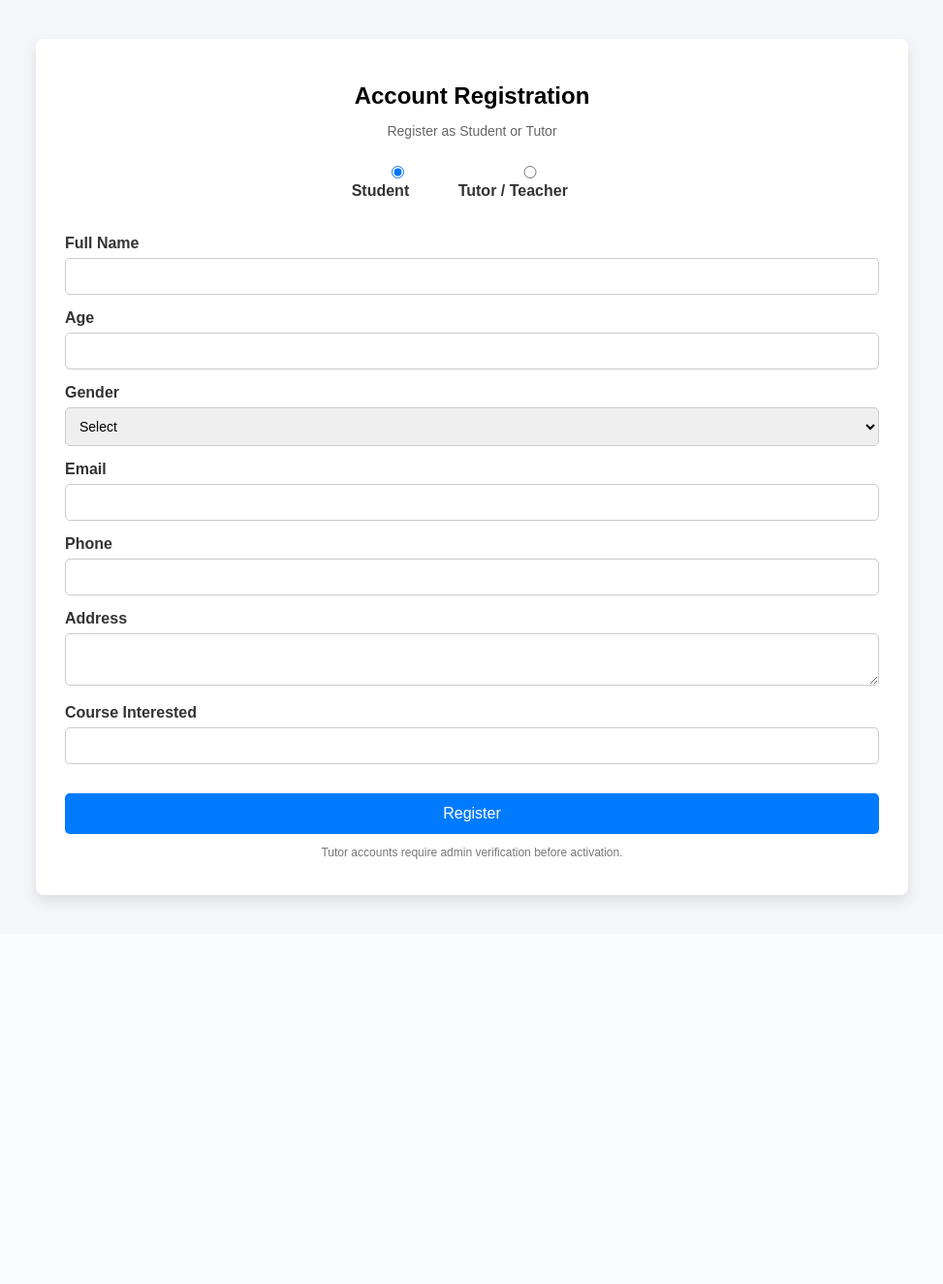
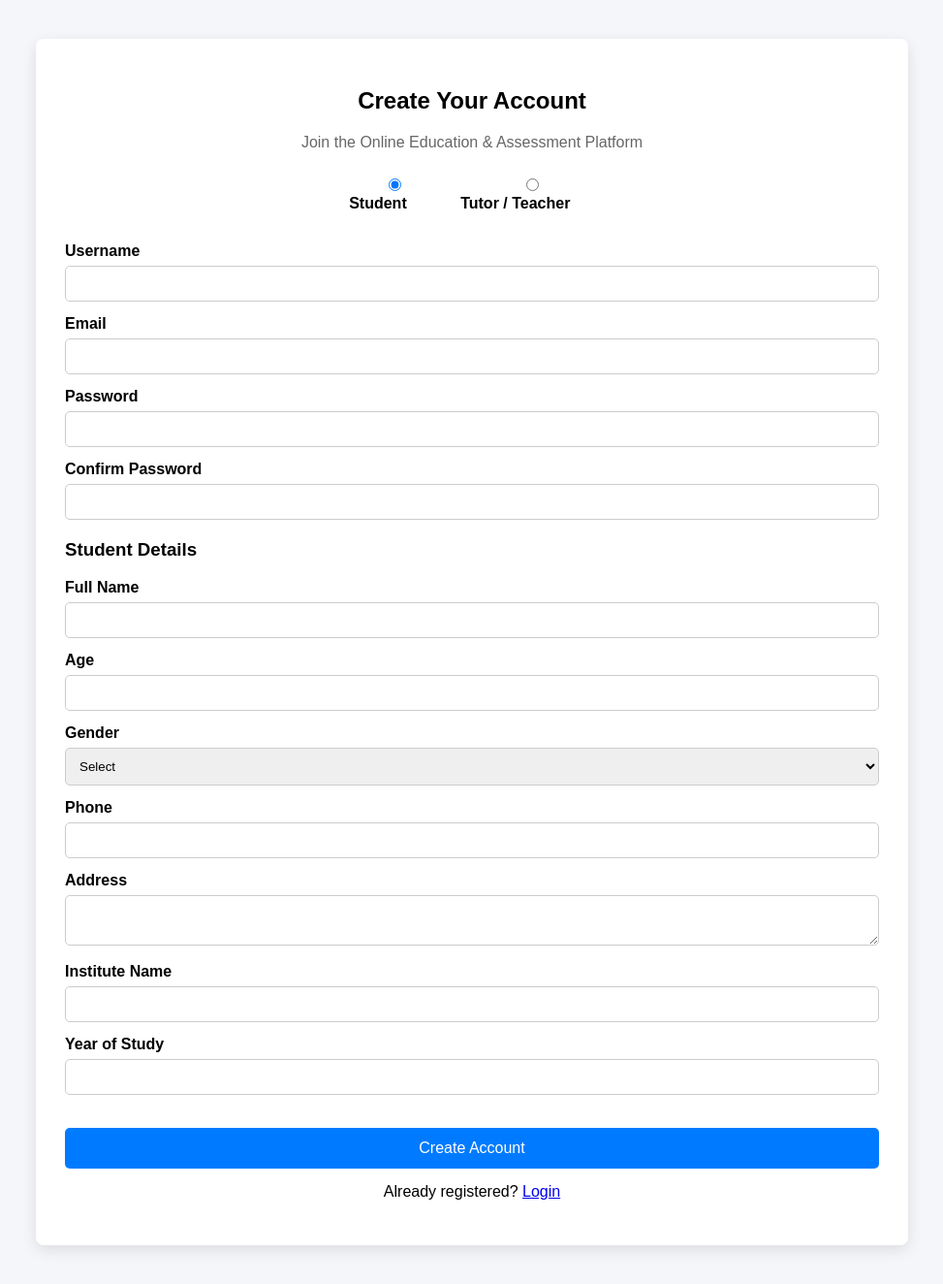
Before and after one commit to 24Cyril/exam-portal-mini-project, a Python web app: template app/templates/register.html in a window 1280 px wide. Shown: the whole page at 97% size, without its empty margins (153-1126 px from the left). Before the commit the page ends 934 px from the top, so only its background shows below. Run offline with Jinja, Linux system fonts and the light colour scheme; the template is opened without the code that fills it, so the values that code supplies are empty.

Commit message:
refactor: Update registration forms and styles for consistency and clarity

```diff
--- a/app/static/css/register.css
+++ b/app/static/css/register.css
@@ -1,30 +1,28 @@
 * {
     box-sizing: border-box;
-    font-family: Arial, Helvetica, sans-serif;
+    font-family: Arial, sans-serif;
 }
 
 body {
+    background: #f4f6f9;
     margin: 0;
-    background: #f4f6f9;
 }
 
 .container {
     max-width: 900px;
     margin: 40px auto;
-    background: #ffffff;
-    padding: 25px 30px;
+    background: #fff;
+    padding: 30px;
     border-radius: 8px;
-    box-shadow: 0 6px 14px rgba(0,0,0,0.1);
+    box-shadow: 0 5px 15px rgba(0,0,0,0.1);
 }
 
 h2 {
     text-align: center;
-    margin-bottom: 5px;
 }
 
 .subtitle {
     text-align: center;
-    font-size: 14px;
     color: #666;
     margin-bottom: 25px;
 }
@@ -32,61 +30,51 @@ h2 {
 .role-switch {
     display: flex;
     justify-content: center;
-    gap: 25px;
-    margin-bottom: 30px;
+    gap: 30px;
+    margin-bottom: 25px;
+    font-weight: bold;
 }
 
-.role-switch label {
+.form-group {
+    margin-bottom: 14px;
+}
+
+label {
+    display: block;
+    margin-bottom: 6px;
     font-weight: bold;
-    cursor: pointer;
+}
+
+input, select, textarea {
+    width: 100%;
+    padding: 10px;
+    border-radius: 5px;
+    border: 1px solid #ccc;
+}
+
+textarea {
+    resize: vertical;
 }
 
 .form-section {
     display: none;
+    margin-top: 20px;
 }
 
 .form-section.active {
     display: block;
 }
 
-.form-group {
-    margin-bottom: 15px;
-}
-
-label {
-    display: block;
-    margin-bottom: 6px;
-    font-weight: bold;
-    color: #333;
-}
-
-input, select, textarea {
-    width: 100%;
-    padding: 10px;
-    border: 1px solid #ccc;
-    border-radius: 5px;
-    font-size: 14px;
-}
-
-textarea {
-    resize: vertical;
-}
-
-input:focus, select:focus, textarea:focus {
-    outline: none;
-    border-color: #007bff;
-}
-
 button {
     width: 100%;
     padding: 12px;
+    margin-top: 20px;
     background: #007bff;
+    color: white;
     border: none;
+    font-size: 16px;
     border-radius: 5px;
-    font-size: 16px;
-    color: #fff;
     cursor: pointer;
-    margin-top: 15px;
 }
 
 button:hover {
@@ -96,6 +84,10 @@ button:hover {
 .note {
     font-size: 12px;
     color: #777;
+    margin-top: 10px;
+}
+
+.login-link {
     text-align: center;
-    margin-top: 12px;
+    margin-top: 15px;
 }
--- a/app/static/js/register.js
+++ b/app/static/js/register.js
@@ -1,14 +1,14 @@
 const studentForm = document.getElementById("studentForm");
-const tutorForm = document.getElementById("tutorForm");
+const teacherForm = document.getElementById("teacherForm");
 const roleRadios = document.querySelectorAll("input[name='role']");
 
 roleRadios.forEach(radio => {
     radio.addEventListener("change", () => {
         if (radio.value === "student") {
             studentForm.classList.add("active");
-            tutorForm.classList.remove("active");
+            teacherForm.classList.remove("active");
         } else {
-            tutorForm.classList.add("active");
+            teacherForm.classList.add("active");
             studentForm.classList.remove("active");
         }
     });
--- a/app/templates/register.html
+++ b/app/templates/register.html
@@ -5,14 +5,14 @@
     <title>Register | Online Education Portal</title>
     <meta name="viewport" content="width=device-width, initial-scale=1.0">
 
-  <link rel="stylesheet" href="../static/css/register.css">
+    <link rel="stylesheet" href="{{ url_for('static', filename='css/register.css') }}">
 </head>
 
 <body>
 
 <div class="container">
-    <h2>Account Registration</h2>
-    <p class="subtitle">Register as Student or Tutor</p>
+    <h2>Create Your Account</h2>
+    <p class="subtitle">Join the Online Education & Assessment Platform</p>
 
     <!-- ROLE SWITCH -->
     <div class="role-switch">
@@ -21,30 +21,52 @@
             Student
         </label>
         <label>
-            <input type="radio" name="role" value="tutor">
+            <input type="radio" name="role" value="teacher">
             Tutor / Teacher
         </label>
     </div>
 
-    <form action="/register" method="POST">
+    <form method="POST" action="/register">
 
-        <!-- ================= STUDENT FORM ================= -->
+        <!-- COMMON AUTH FIELDS -->
+        <div class="form-group">
+            <label>Username</label>
+            <input type="text" name="username" required>
+        </div>
+
+        <div class="form-group">
+            <label>Email</label>
+            <input type="email" name="email" required>
+        </div>
+
+        <div class="form-group">
+            <label>Password</label>
+            <input type="password" name="password" required minlength="6">
+        </div>
+
+        <div class="form-group">
+            <label>Confirm Password</label>
+            <input type="password" name="confirm_password" required minlength="6">
+        </div>
+
+        <!-- ================= STUDENT SECTION ================= -->
         <div id="studentForm" class="form-section active">
-            <input type="hidden" name="role" value="student">
+
+            <h3>Student Details</h3>
 
             <div class="form-group">
                 <label>Full Name</label>
-                <input type="text" name="student_full_name" required>
+                <input type="text" name="student_full_name">
             </div>
 
             <div class="form-group">
                 <label>Age</label>
-                <input type="number" name="student_age" required>
+                <input type="number" name="student_age">
             </div>
 
             <div class="form-group">
                 <label>Gender</label>
-                <select name="student_gender" required>
+                <select name="student_gender">
                     <option value="">Select</option>
                     <option>Male</option>
                     <option>Female</option>
@@ -53,43 +75,45 @@
             </div>
 
             <div class="form-group">
-                <label>Email</label>
-                <input type="email" name="student_email" required>
-            </div>
-
-            <div class="form-group">
                 <label>Phone</label>
-                <input type="tel" name="student_phone" required>
+                <input type="tel" name="student_phone">
             </div>
 
             <div class="form-group">
                 <label>Address</label>
-                <textarea name="student_address" required></textarea>
+                <textarea name="student_address"></textarea>
             </div>
 
             <div class="form-group">
-                <label>Course Interested</label>
-                <input type="text" name="course_interest" required>
+                <label>Institute Name</label>
+                <input type="text" name="student_institute">
             </div>
+
+            <div class="form-group">
+                <label>Year of Study</label>
+                <input type="number" name="year_of_study">
+            </div>
+
         </div>
 
-        <!-- ================= TUTOR FORM ================= -->
-        <div id="tutorForm" class="form-section">
-            <input type="hidden" name="role" value="tutor">
+        <!-- ================= TEACHER SECTION ================= -->
+        <div id="teacherForm" class="form-section">
+
+            <h3>Tutor / Teacher Details</h3>
 
             <div class="form-group">
                 <label>Full Name</label>
-                <input type="text" name="full_name" required>
+                <input type="text" name="tutor_full_name">
             </div>
 
             <div class="form-group">
                 <label>Age</label>
-                <input type="number" name="age" min="21" required>
+                <input type="number" name="tutor_age">
             </div>
 
             <div class="form-group">
                 <label>Gender</label>
-                <select name="gender" required>
+                <select name="tutor_gender">
                     <option value="">Select</option>
                     <option>Male</option>
                     <option>Female</option>
@@ -98,51 +122,51 @@
             </div>
 
             <div class="form-group">
-                <label>Email</label>
-                <input type="email" name="email" required>
-            </div>
-
-            <div class="form-group">
                 <label>Phone</label>
-                <input type="tel" name="phone" required>
+                <input type="tel" name="tutor_phone">
             </div>
 
             <div class="form-group">
                 <label>Address</label>
-                <textarea name="address" required></textarea>
+                <textarea name="tutor_address"></textarea>
             </div>
 
             <div class="form-group">
                 <label>Department</label>
-                <input type="text" name="department" required>
+                <input type="text" name="department">
             </div>
 
             <div class="form-group">
                 <label>Specialization</label>
-                <input type="text" name="specialization" required>
+                <input type="text" name="specialization">
             </div>
 
             <div class="form-group">
                 <label>Institute Name</label>
-                <input type="text" name="institute_name" required>
+                <input type="text" name="institute_name">
             </div>
 
             <div class="form-group">
                 <label>Employee ID</label>
-                <input type="text" name="employee_id" required>
+                <input type="text" name="employee_id">
             </div>
 
             <div class="form-group">
                 <label>Joining Date</label>
-                <input type="date" name="joining_date" required>
+                <input type="date" name="joining_date">
             </div>
+
+            <p class="note">
+                Tutor accounts require admin approval before activation.
+            </p>
         </div>
 
-        <button type="submit">Register</button>
+        <button type="submit">Create Account</button>
 
-        <p class="note">
-            Tutor accounts require admin verification before activation.
+        <p class="login-link">
+            Already registered? <a href="/login">Login</a>
         </p>
+
     </form>
 </div>
 
```
